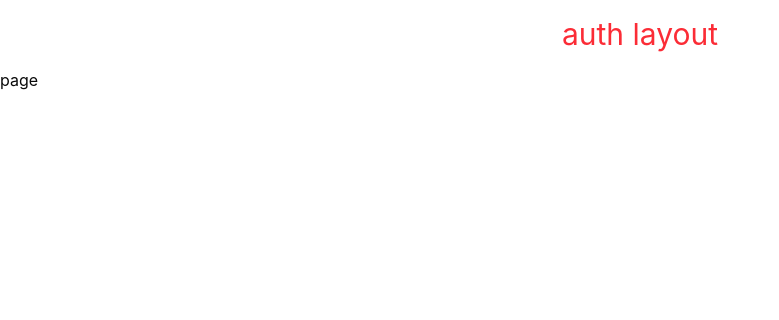
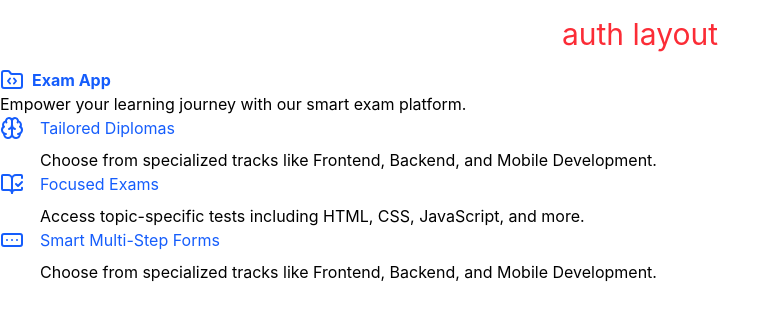
Before and after one commit to Abdosamiir/exam-app, a Next.js app: page /login in a window 1280 px wide. Shown: the top 320 px of the page, without its empty margins (0-779 px from the left). Built offline with nearby package versions, Linux system fonts and the light colour scheme.

Commit message:
feat: enhance login page with reusable component and add new pages for account, answers, exams, and questions

```diff
--- a/src/app/(auth)/login/page.tsx
+++ b/src/app/(auth)/login/page.tsx
@@ -1,5 +1,14 @@
+import Reusable from "@/app/_components/auth/Reusable";
+
 const page = () => {
-  return <div>page</div>;
+  return (
+    <div className=" grow container mx-auto flex justify-between items-center">
+      {/* right side  */}
+      <Reusable />
+
+      {/* form */}
+    </div>
+  );
 };
 
 export default page;
--- /dev/null
+++ b/src/app/(pages)/account/page.tsx
@@ -0,0 +1,5 @@
+const page = () => {
+  return <div className="p-4">Account Page</div>;
+};
+
+export default page;
--- /dev/null
+++ b/src/app/(pages)/answers/page.tsx
@@ -0,0 +1,5 @@
+const page = () => {
+  return <div>answer</div>;
+};
+
+export default page;
--- /dev/null
+++ b/src/app/(pages)/exams/page.tsx
@@ -0,0 +1,5 @@
+const page = () => {
+  return <div>Exams Page</div>;
+};
+
+export default page;
--- /dev/null
+++ b/src/app/(pages)/quetions/page.tsx
@@ -0,0 +1,5 @@
+const page = () => {
+  return <div>Questions Page</div>;
+};
+
+export default page;
--- /dev/null
+++ b/src/app/_components/auth/Reusable.tsx
@@ -0,0 +1,56 @@
+import {
+  Brain,
+  BookOpenCheck,
+  FolderCode,
+  RectangleEllipsis,
+} from "lucide-react";
+
+const Reusable = () => {
+  return (
+    <div className="text-blue-600">
+      {/* logo  */}
+      <div className="flex items-center gap-2 font-bold">
+        <FolderCode />
+        Exam App
+      </div>
+      <h1 className="text-black">
+        Empower your learning journey with our smart exam platform.
+      </h1>
+
+      <div className="">
+        <div className="flex  items-start gap-4">
+          <Brain />
+          <div className="flex flex-col gap-2">
+            <h3> Tailored Diplomas</h3>
+            <p className="text-black">
+              Choose from specialized tracks like Frontend, Backend, and Mobile
+              Development.
+            </p>
+          </div>
+        </div>
+        <div className="flex  items-start gap-4">
+          <BookOpenCheck />
+          <div className="flex flex-col gap-2">
+            <h3>Focused Exams</h3>
+            <p className="text-black">
+              Access topic-specific tests including HTML, CSS, JavaScript, and
+              more.
+            </p>
+          </div>
+        </div>
+        <div className="flex  items-start gap-4">
+          <RectangleEllipsis />
+          <div className="flex flex-col gap-2">
+            <h3>Smart Multi-Step Forms</h3>
+            <p className="text-black">
+              Choose from specialized tracks like Frontend, Backend, and Mobile
+              Development.
+            </p>
+          </div>
+        </div>
+      </div>
+    </div>
+  );
+};
+
+export default Reusable;
--- /dev/null
+++ b/src/app/error.tsx
@@ -0,0 +1,11 @@
+"use client";
+
+const error = () => {
+  return (
+    <div className="flex h-screen items-center justify-center text-4xl text-red-500">
+      error
+    </div>
+  );
+};
+
+export default error;
--- a/src/app/layout.tsx
+++ b/src/app/layout.tsx
@@ -25,7 +25,7 @@ export default function RootLayout({
   return (
     <html lang="en">
       <body
-        className={`${geistSans.variable} ${geistMono.variable} antialiased`}
+        className={`${geistSans.variable} ${geistMono.className} antialiased`}
       >
         {children}
       </body>
--- a/src/app/page.tsx
+++ b/src/app/page.tsx
@@ -1,5 +1,3 @@
-import Image from "next/image";
-
 export default function Home() {
   return (
     <div>
```
